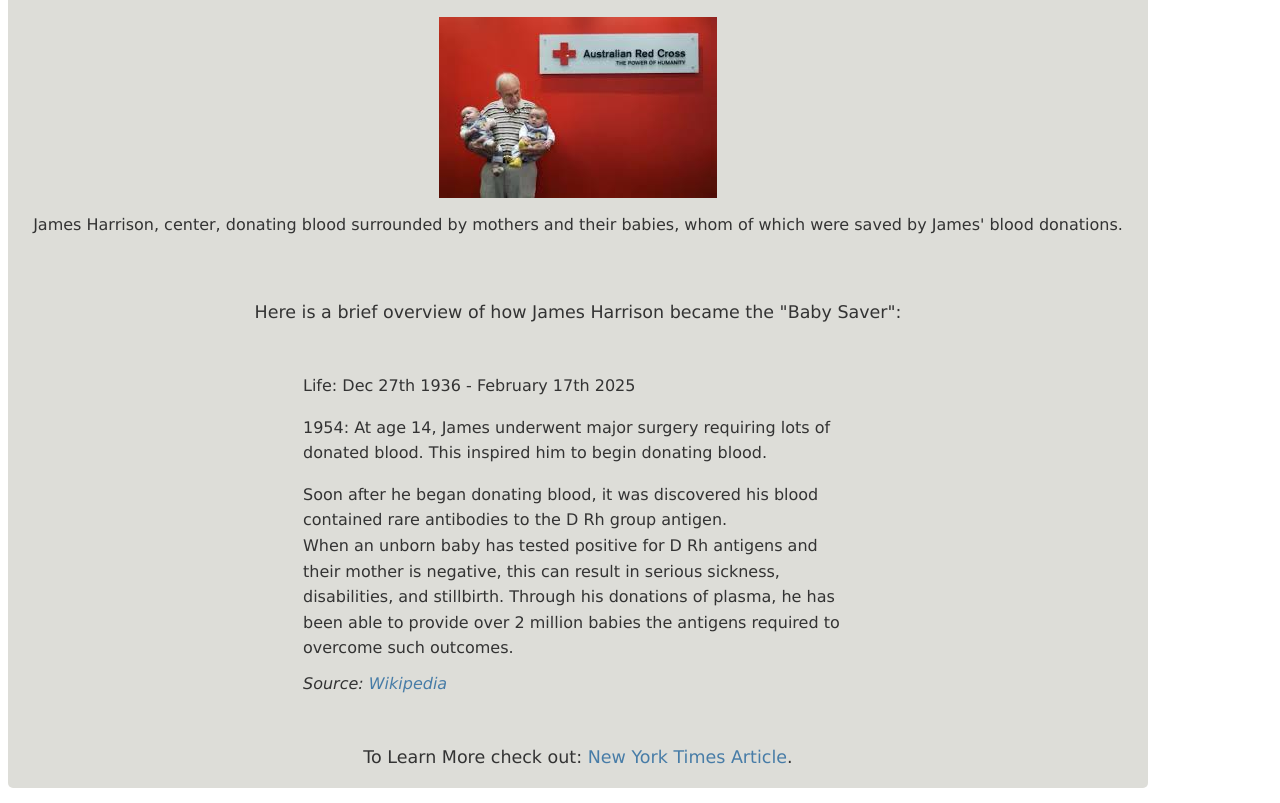
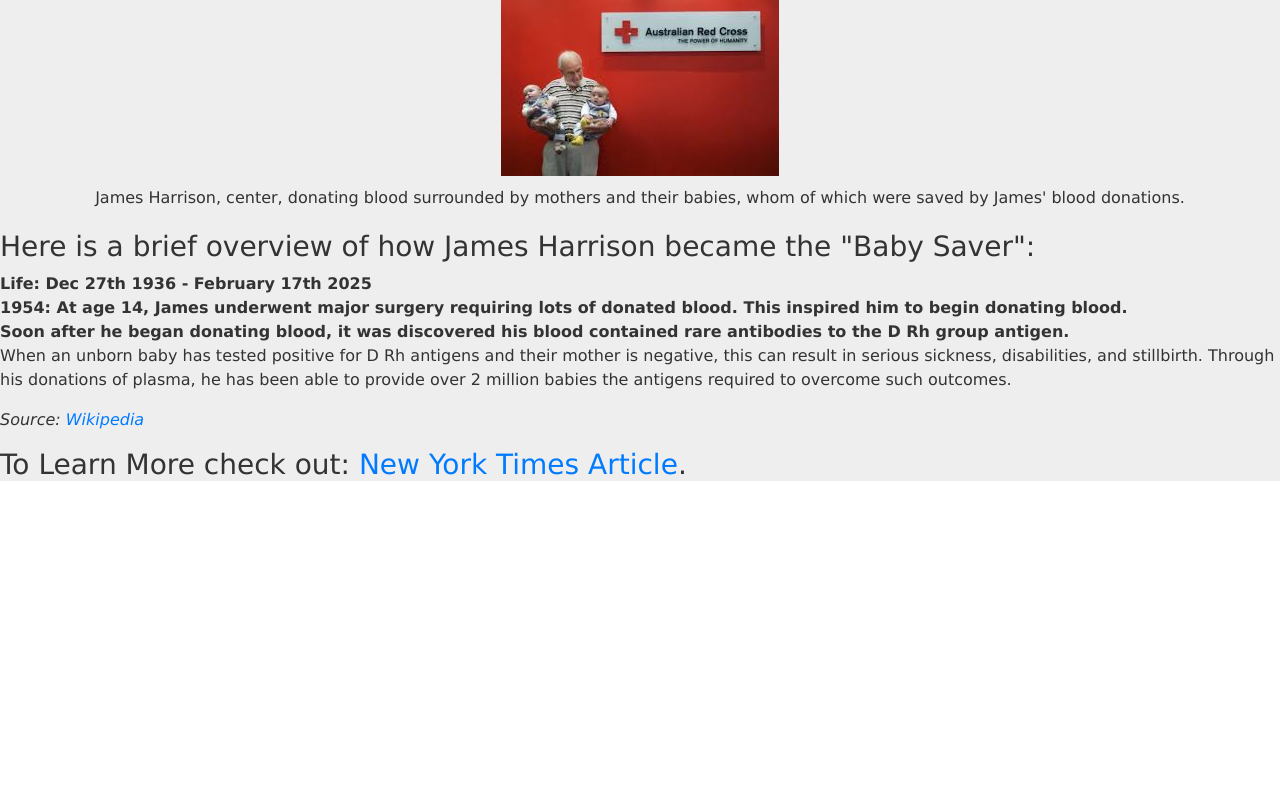
Before and after one commit to amcgowan23/phase1project, a plain HTML site: page index.html in a window 1280 px wide. Shown: the part 105-908 px from the top of the page. After the commit the page ends 800 px from the top, so only its background shows below. Drawn offline with nearby package versions, Linux system fonts and the light colour scheme.

Commit message:
updated code to remove unwanted white padding

```diff
--- a/index.html
+++ b/index.html
@@ -2,13 +2,13 @@
 <html lang="en">
 <head>
     <meta charset="UTF-8">
-    <meta name="viewport" content="width=device-width, initial-scale=1.0"> <!-- Ensure responsiveness -->
+    <meta name="viewport" content="width=device-width, initial-scale=1.0">
     <link rel="stylesheet" href="https://stackpath.bootstrapcdn.com/bootstrap/4.5.2/css/bootstrap.min.css">
     <link rel="stylesheet" href="styles.css">
-    <title>James Harrison Tribute</title> <!-- Title added for better SEO -->
+    <title>James Harrison Tribute</title>
 </head>
 <body>
-<main id="main" class="container my-4">
+<main id="main" class="container-fluid p-0">
     <h1 id="title" class="text-center">James Harrison</h1>
     <p class="text-center">The Universal Blood Donor</p>
     <figure id="img-div" class="text-center">
@@ -16,7 +16,7 @@
             id="image"
             src="James Harrison.jpg"
             alt="James Harrison holding two babies in front of a Red Cross sign."
-            class="img-fluid" /> <!-- Bootstrap class for responsive images -->
+            class="img-fluid" />
         <figcaption id="img-caption">
             James Harrison, center, donating blood surrounded by mothers and their babies, whom of which were saved by James' blood donations.
         </figcaption>
--- a/styles.css
+++ b/styles.css
@@ -1,96 +1,28 @@
-html {
-  font-size: 10px; /* Consider using a more standard approach */
-}
-
 body {
   font-family: Verdana, Geneva, Tahoma, sans-serif;
-  font-size: 1.6rem; /* Adjust based on root size */
-  line-height: 1.5;
-  text-align: center; /* Center only for specific elements if necessary */
   color: #333;
   margin: 0;
+  padding: 0;
 }
 
 main {
-  background-color: #eeeeee; /* Add the # prefix to hex */
-  margin: 30px 0;
-  font-weight: 300;
-  box-sizing: border-box;
-  padding: 20px; /* Added padding for a better look */
-}
-
-h1 {
-  font-size: 4rem;
-  margin-bottom: 0; /* Remove duplicate h1 styling */
-  line-height: 1.2;
-}
-
-h2 {
-  font-size: 3.25rem;
-}
-
-a {
-  color: #477ca7;
-}
-
-a:visited {
-  color: #74638f;
-}
-
-#main {
-  margin: 30px 8px;
-  padding: 15px;
-  border-radius: 5px;
-  background-color: #ddddd8;
-}
-
-@media (max-width: 460px) {
-  #main {
-      margin: 0;
-  }
+  background-color: #eeeeee;
+  padding: 0;
 }
 
 img {
   max-width: 100%;
-  display: block;
   height: auto;
-  margin: 0 auto;
 }
 
 #img-div {
-  background-color: #ddddd8;
-  padding: 10px;
-  width: 100%;
+  margin: 20px 0;
 }
 
 #img-caption {
-  margin: 15px 0 5px 0;
-}
-
-@media (max-width: 460px) {
-  #img-caption {
-      font-size: 1.4rem; /* Adjust caption size for smaller screens */
-  }
-}
-
-#headline {
-  margin: 50px 0;
+  margin: 10px 0;
 }
 
 ul {
-  max-width: 550px;
-  margin: 0 auto 50px auto;
-  text-align: left; /* Consider centering headlines but left-aligning lists */
-  line-height: 1.6;
+  padding: 0;
 }
-
-li {
-  margin: 16px 0;
-}
-
-blockquote {
-  font-style: italic;
-  max-width: 545px;
-  margin: 20px auto; /* Added spacing above and below */
-  text-align: left;
-}
```
